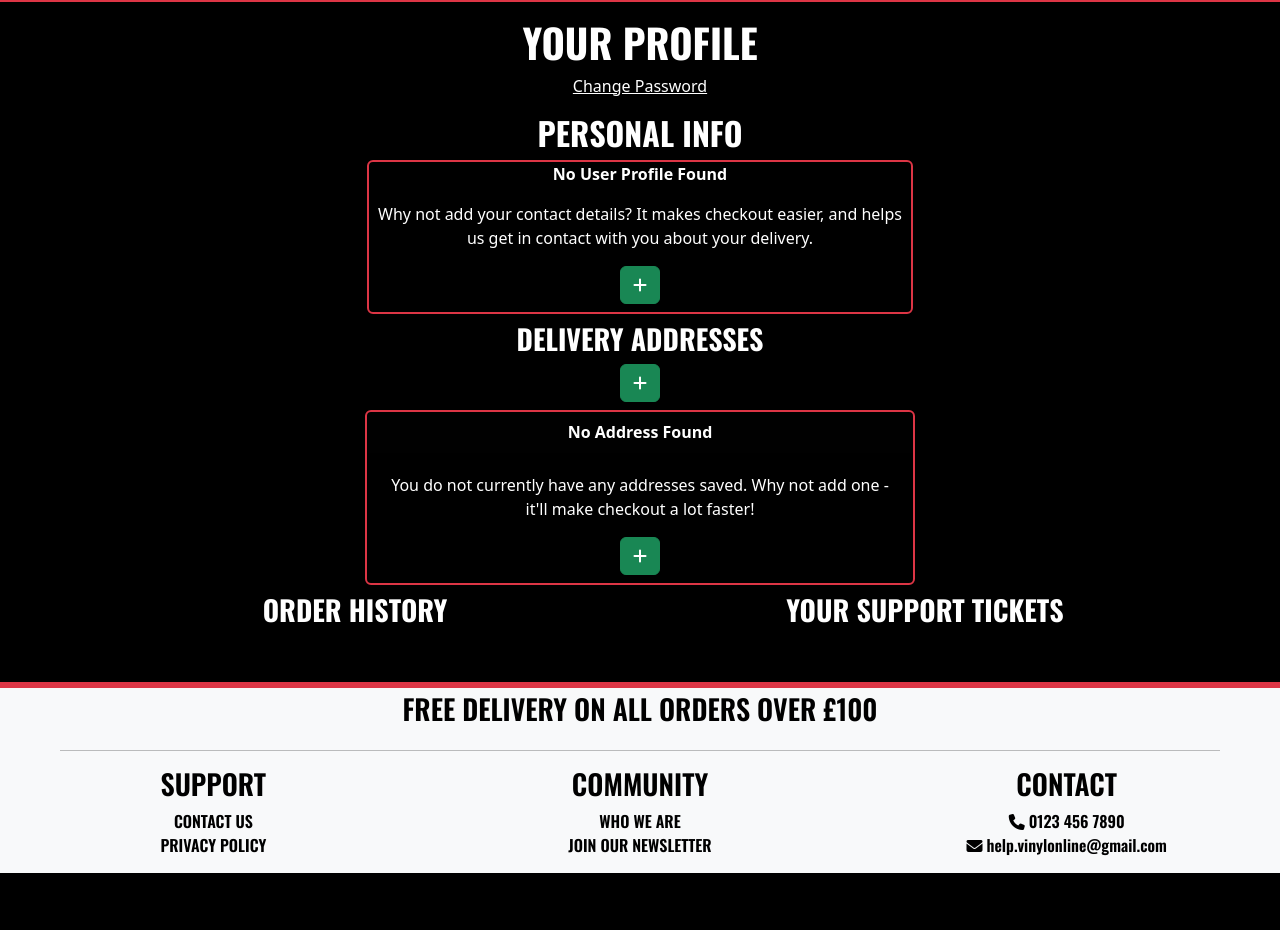
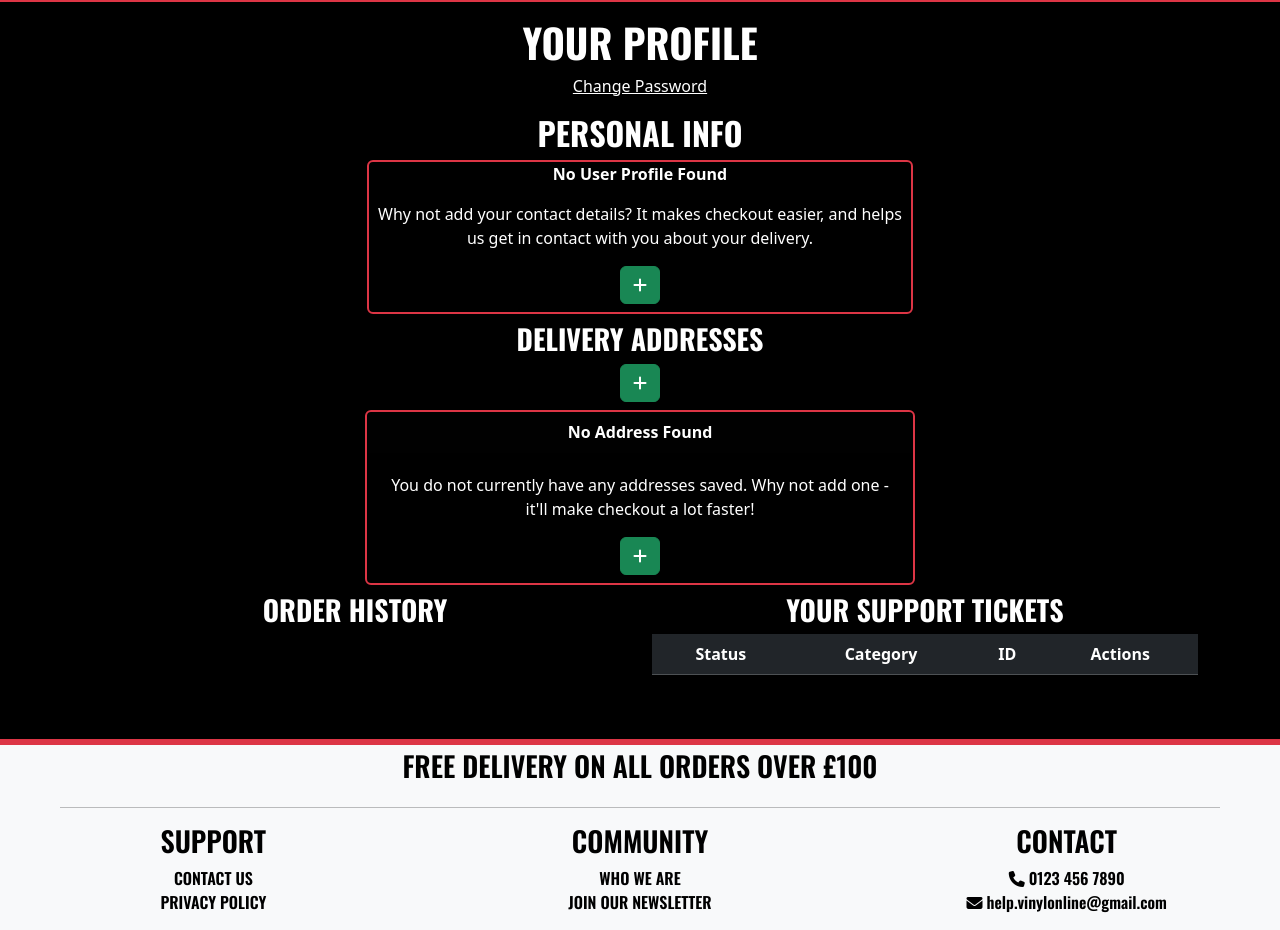
Before and after one commit to Morgana-S/vinyl-online, a Django app: page /profile/ in a window 1280 px wide. Shown: the part 210-1140 px from the top of the page. Before the commit the page ends 1083 px from the top, so only its background shows below. Run offline with Django 5.2, Linux system fonts and the light colour scheme; the visitor is signed in with stand-in values (Sample User, id 1); lists and menus that the app fills with data are empty; parts of the project's set-up code (start-up, migrations or seed data) failed here and were passed over; some libraries are stand-ins or nearby versions.

Commit message:
Add table for user support tickets

```diff
--- a/profiles/templates/profiles/profile.html
+++ b/profiles/templates/profiles/profile.html
@@ -47,7 +47,7 @@
     <div class="row g-3 mb-2">
         {% if addresses %}
         {% for address in addresses %}
-        <div class="col-12 col-md-6">
+        <div class="col-12 col-md-6 mx-auto">
             <div class="card bg-black border-danger border-2 text-white h-100">
                 <div class="card-header">
                     <p class="mb-0"><strong>{{ address.label }}</strong></p>
@@ -98,7 +98,26 @@
         </div>
         <div class="col-12 col-md-6">
             <h3 class="text-white category-header">YOUR SUPPORT TICKETS</h3>
-
+            <table class="table table-dark table-striped">
+                <thead>
+                    <tr>
+                        <th scope="col">Status</th>
+                        <th scope="col">Category</th>
+                        <th scope="col">ID</th>
+                        <th scope="col">Actions</th>
+                    </tr>
+                </thead>
+                <tbody>
+                    {% for ticket in support_tickets %}
+                    <tr>
+                        <td>{{ ticket.status }}</td>
+                        <td>{{ ticket.category }}</td>
+                        <td>{{ ticket.pk }}</td>
+                        <td><a data-bs-toggle="tooltip" title="View Ticket" class="text-white" href="{% url 'ticket_detail' ticket.pk %}"><i class="fa-solid fa-eye"></i></a>
+                    </tr>
+                    {% endfor %}
+                </tbody>
+            </table>
         </div>
     </div>
 </div>
```
